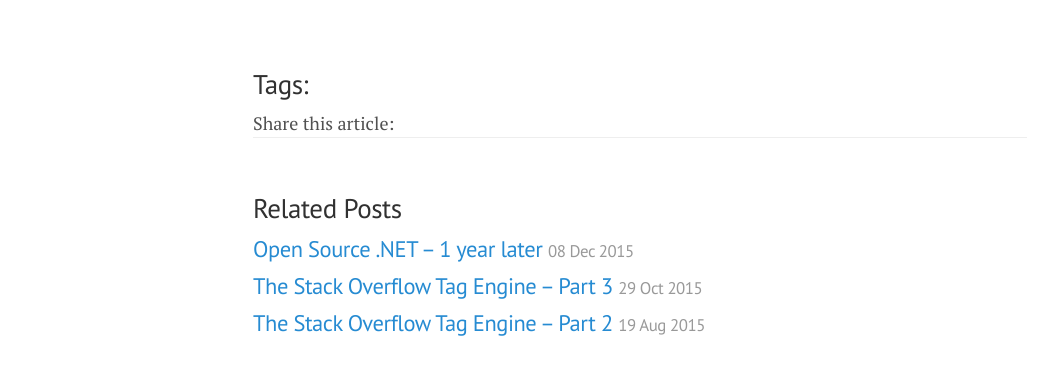
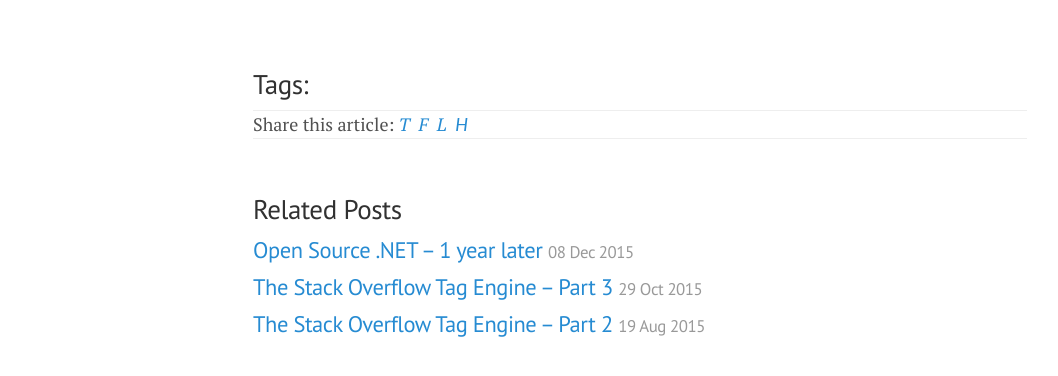
Before and after one commit to mattwarren/mattwarren.github.io, a Jekyll site: the page built from _posts/2013-12-31-whats-jekyll.md, in a window 1280 px wide. Shown: the part 498-874 px from the top of the page, without its empty margins (0-1058 px from the left). Built offline with Jekyll 4.4.1, drawn with Linux system fonts in a browser that asks for light colours; Markdown is read by kramdown in place of the engine named in the settings.

Commit message:
better styling

```diff
--- a/_layouts/post.html
+++ b/_layouts/post.html
@@ -40,10 +40,10 @@
 
 <div class="share">
   Share this article:
-  <a target="_blank" title="Share on Twitter" href="https://twitter.com/intent/tweet?url={{ site.baseurl }}{{ post.url }}&amp;text=The Life of a Stripe Charge&amp;via=modernpayments"><i class="fa fa-twitter"></i></a>&nbsp;
-  <a target="_blank" title="Share on Facebook" href="https://facebook.com/sharer.php?u={{ site.baseurl }}{{ post.url }}"><i class="fa fa-facebook"></i></a>&nbsp;
-  <a target="_blank" title="Share on LinkedIn" href="http://www.linkedin.com/shareArticle?mini=true&amp;{{ site.baseurl }}{{ post.url }}&amp;title={{ post.title }}"><i class="fa fa-linkedin"></i></a>&nbsp;
-  <a target="_blank" title="Share on Hacker News" style="font-family: 'Lato', helvetica, arial, sans-serif;" href="https://news.ycombinator.com/submitlink?u={{ site.baseurl }}{{ post.url }}&amp;t={{ post.title }}"><i class="fa fa-hacker-news"></i></a>&nbsp;
+  <a target="_blank" title="Share on Twitter" href="https://twitter.com/intent/tweet?url={{ site.baseurl }}{{ post.url }}&amp;text={{ post.title }}"><i class="fa fa-twitter">T</i></a>&nbsp;
+  <a target="_blank" title="Share on Facebook" href="https://facebook.com/sharer.php?u={{ site.baseurl }}{{ post.url }}"><i class="fa fa-facebook">F</i></a>&nbsp;
+  <a target="_blank" title="Share on LinkedIn" href="http://www.linkedin.com/shareArticle?mini=true&amp;{{ site.baseurl }}{{ post.url }}&amp;title={{ post.title }}"><i class="fa fa-linkedin">L</i></a>&nbsp;
+  <a target="_blank" title="Share on Hacker News" style="font-family: 'Lato', helvetica, arial, sans-serif;" href="https://news.ycombinator.com/submitlink?u={{ site.baseurl }}{{ post.url }}&amp;t={{ post.title }}"><i class="fa fa-hacker-news">H</i></a>&nbsp;
 </div>
 
 <div class="related">
--- a/public/css/poole.css
+++ b/public/css/poole.css
@@ -377,6 +377,13 @@
   color: inherit;
 }
 
+/* Sharing buttons */
+.share {
+  #padding-top: 2rem;
+  #padding-bottom: 2rem;
+  border-top: 1px solid #eee;
+}
+
 
 /*
  * Pagination
```
